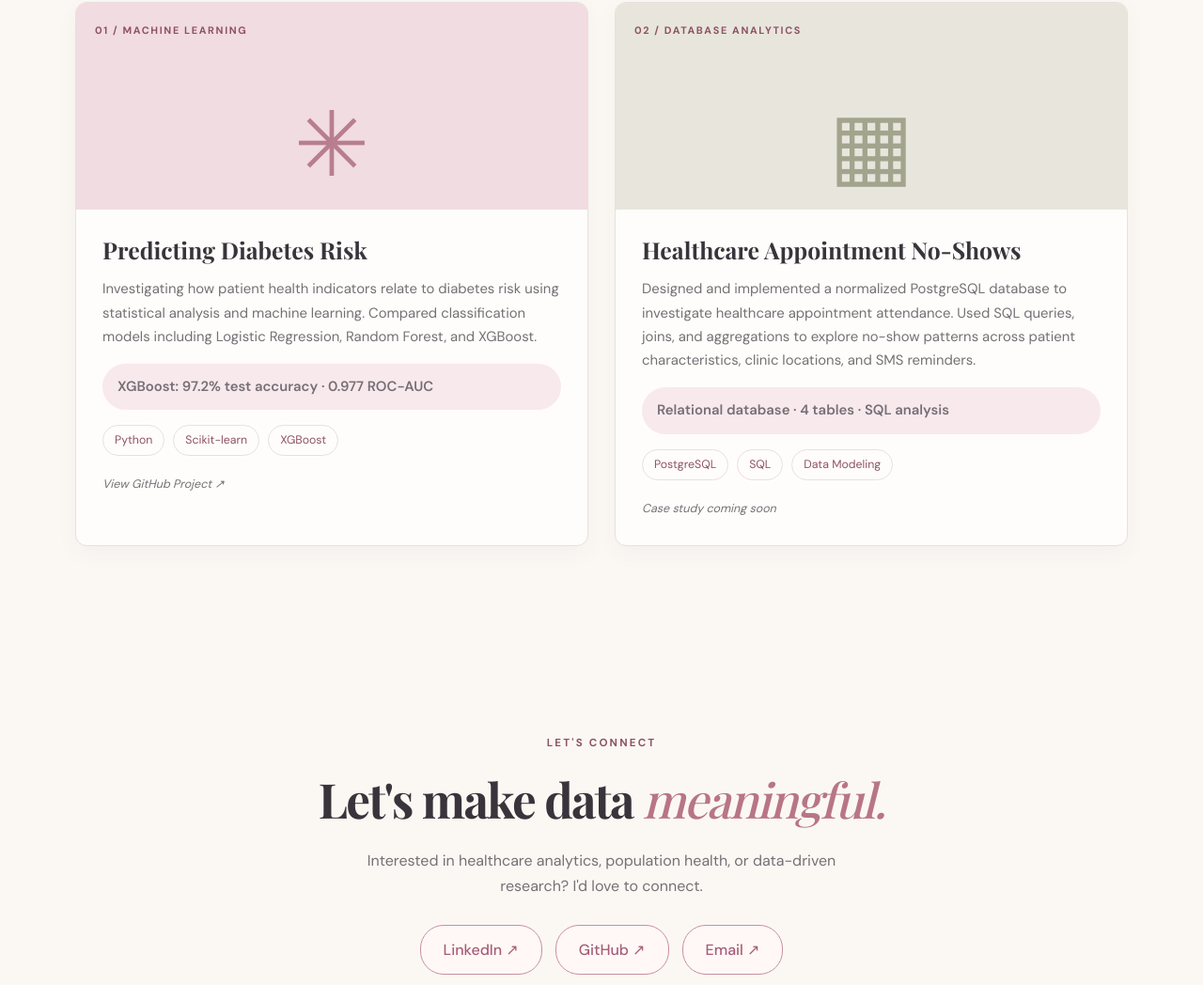
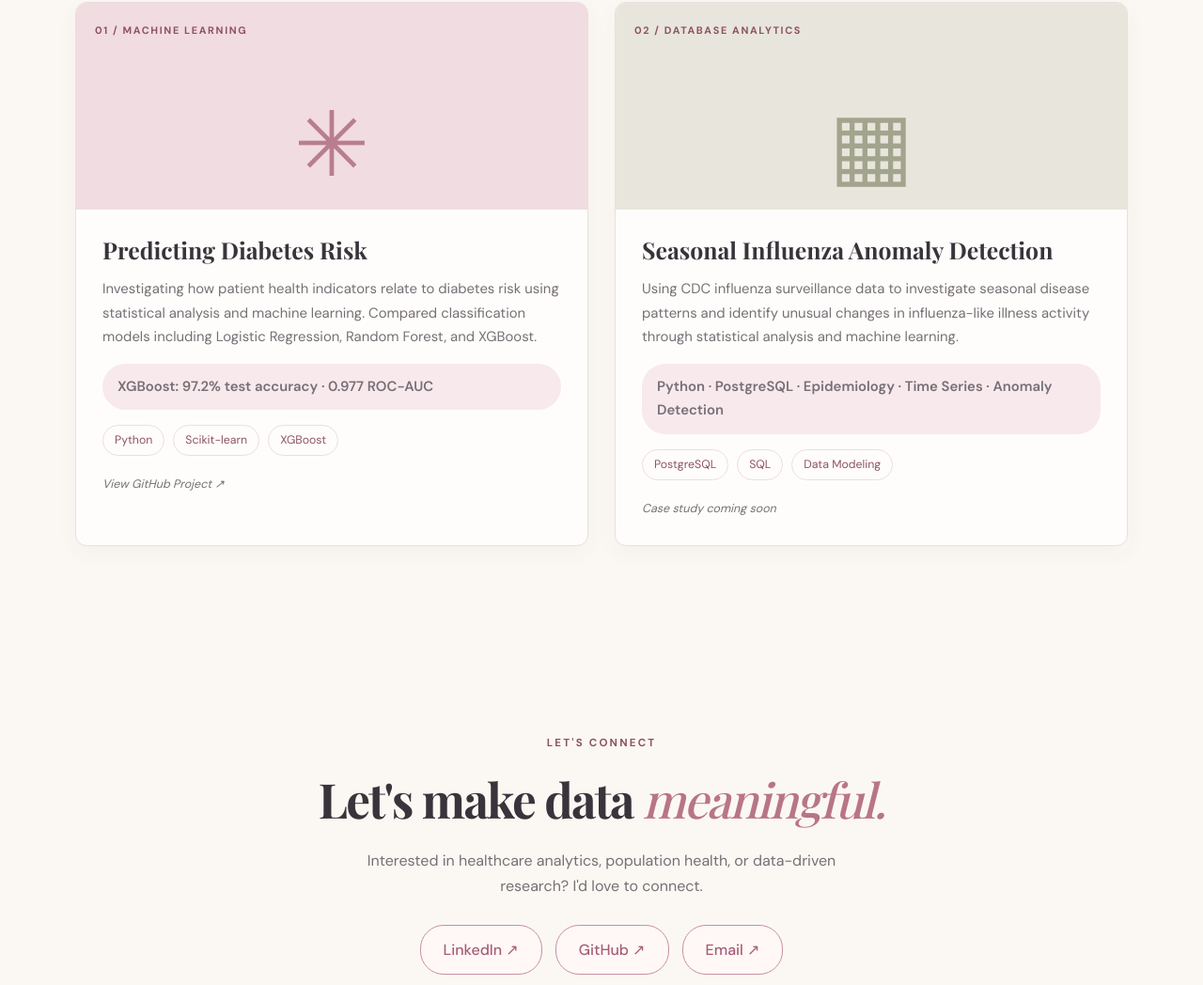
Before and after one commit to brianag995/healthcare-data-portfolio, a plain HTML site: page index.html in a window 1280 px wide. Shown: the part 1493-2541 px from the top of the page at 94% size. Drawn offline with nearby package versions, Linux system fonts and the light colour scheme.

Commit message:
Update portfolio website content

```diff
--- a/index.html
+++ b/index.html
@@ -168,20 +168,15 @@
       </div>
 
       <div class="project-content">
-        <h3>Healthcare Appointment No-Shows</h3>
+        <h3>Seasonal Influenza Anomaly Detection</h3>
 
 
 <p>
-  Designed and implemented a normalized PostgreSQL
-  database to investigate healthcare appointment
-  attendance. Used SQL queries, joins, and
-  aggregations to explore no-show patterns across
-  patient characteristics, clinic locations,
-  and SMS reminders.
+  Using CDC influenza surveillance data to investigate seasonal disease patterns and identify unusual changes in influenza-like illness activity through statistical analysis and machine learning.
 </p>
 
 <p class="project-result">
-  Relational database · 4 tables · SQL analysis
+  Python · PostgreSQL · Epidemiology · Time Series · Anomaly Detection
 </p>
 
 
```
